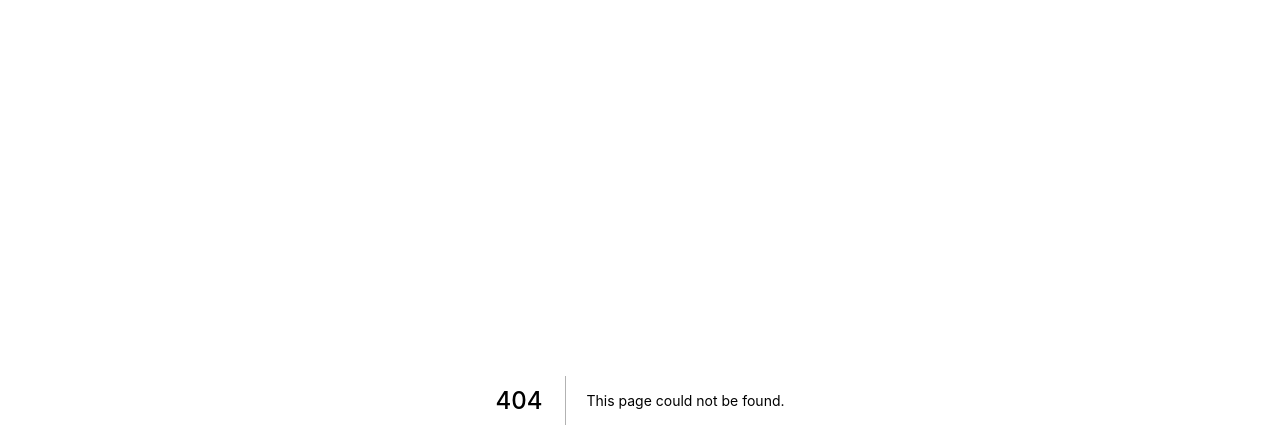
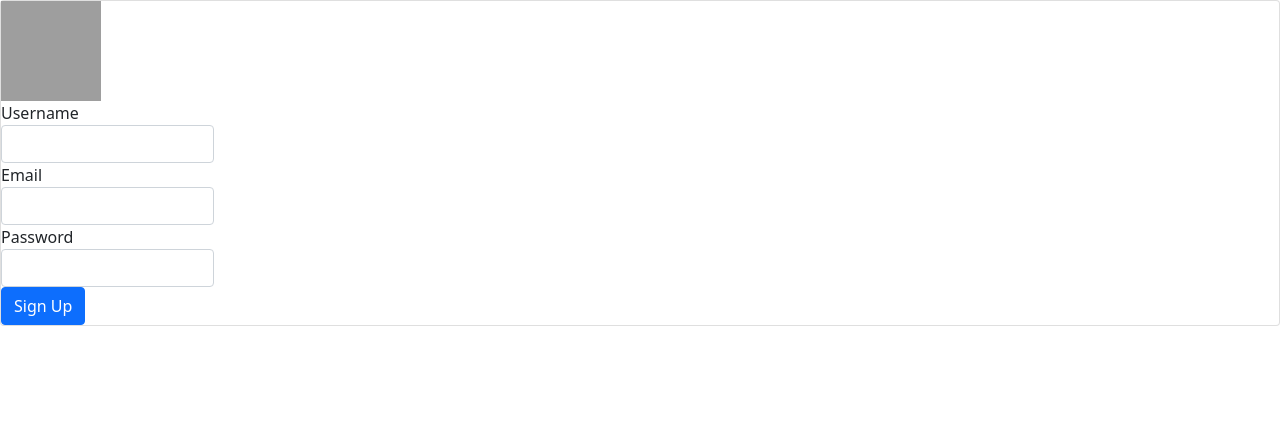
Before and after one commit to Mugisha-isaac/react-redux-authentication, a Next.js app: page /register in a window 1280 px wide. Before the commit this address had no page. Shown: the top 448 px of the page. Built offline with nearby package versions, Linux system fonts and the light colour scheme; grey boxes are pictures that could not be loaded.

Commit message:
register page

```diff
--- a/package.json
+++ b/package.json
@@ -9,12 +9,15 @@
     "lint": "next lint"
   },
   "dependencies": {
+    "@types/react-router": "3.0.19",
     "axios": "^0.26.0",
-    "bootstrap": "4.6.0",
+    "bootstrap": "^5.1.3",
     "formik": "^2.2.9",
     "next": "12.1.0",
     "react": "17.0.2",
     "react-dom": "17.0.2",
+    "react-redux": "^7.2.6",
+    "react-router": "^6.2.1",
     "react-router-dom": "^6.2.1",
     "yup": "^0.32.11"
   },
--- /dev/null
+++ b/pages/register.tsx
@@ -0,0 +1,122 @@
+import React, { Component, useState } from 'react';
+ import Link from 'next/link';
+import { connect } from 'react-redux';
+import { Formik,Field,Form,ErrorMessage} from "formik";
+import * as Yup from 'yup';
+import authService from '../services/auth.service';
+import 'bootstrap/dist/css/bootstrap.css'
+
+export default function Register(){
+    const [username,setUsername] = useState<string>('');
+    const [email,setEmail] = useState<string>('');
+    const [password,setPassword] = useState<string>('');
+    const [successful,setSuccessful] = useState<boolean>(false);
+    const [message,setMessage] = useState<string>('');
+
+
+    const validationSchema = ()=>{
+        return Yup.object().shape({
+          username: Yup.string().required('username is required').test("len","username should be between 3 and 20 characters",(val:any)=>
+           val && val.toString().length >=3 && val.toString().length <=20
+          ),
+          email:  Yup.string().required('email is required').email('invalid email').required('email is required'),
+          password: Yup.string().test("len","password should be between 6 and 40 characters", (val:any)=>
+             val && val.toString().length >=6 && val.toString().length <=40
+          ).required('password is required')
+        })
+    }
+
+    const handleRegister = (formValue:{username,email,password}) =>{
+
+        authService.register(username,email,password).then(response=>{
+            setMessage(response.data.message);
+            setSuccessful(true);
+        },
+
+        error =>{
+            const resMessage = (error.reponse && error.response.data && error.response.data.message
+             || error.message || error.toString()
+          )
+          setSuccessful(false);
+          setMessage(resMessage);
+        }
+        );
+    }
+
+    const initialValues = {
+        username,
+        email,
+        password
+    }
+    return(
+        <div className="col-md-12">
+        <div className="card card-container">
+          <img
+            src="//ssl.gstatic.com/accounts/ui/avatar_2x.png"
+            alt="profile-img"
+            className="profile-img-card"
+            width={100}
+            height={100}
+          />
+          <Formik
+            initialValues={initialValues}
+            validationSchema={validationSchema}
+            onSubmit={handleRegister}
+          >
+            <Form>
+              {!successful && (
+                <div>
+                  <div className="form-group col-2">
+                    <label htmlFor="username"> Username </label>
+                    <Field name="username" type="text" className="form-control" />
+                    <ErrorMessage
+                      name="username"
+                      component="div"
+                      className="alert alert-danger"
+                    />
+                  </div>
+                  <div className="form-group col-2">
+                    <label htmlFor="email"> Email </label>
+                    <Field name="email" type="email" className="form-control" />
+                    <ErrorMessage
+                      name="email"
+                      component="div"
+                      className="alert alert-danger"
+                    />
+                  </div>
+                  <div className="form-group col-2">
+                    <label htmlFor="password"> Password </label>
+                    <Field
+                      name="password"
+                      type="password"
+                      className="form-control"
+                    />
+                    <ErrorMessage
+                      name="password"
+                      component="div"
+                      className="alert alert-danger"
+                    />
+                  </div>
+                  <div className="form-group">
+                    <button type="submit" className="btn btn-primary btn-block">Sign Up</button>
+                  </div>
+                </div>
+              )}
+              {message && (
+                <div className="form-group">
+                  <div
+                    className={
+                      successful ? "alert alert-success" : "alert alert-danger"
+                    }
+                    role="alert"
+                  >
+                    {message}
+                  </div>
+                </div>
+              )}
+            </Form>
+          </Formik>
+        </div>
+      </div>
+    )
+}
```
Also changed, not shown: pages/login.tsx (+7 -4 lines), 1 other file (tests, documents, lock files or other folders).
